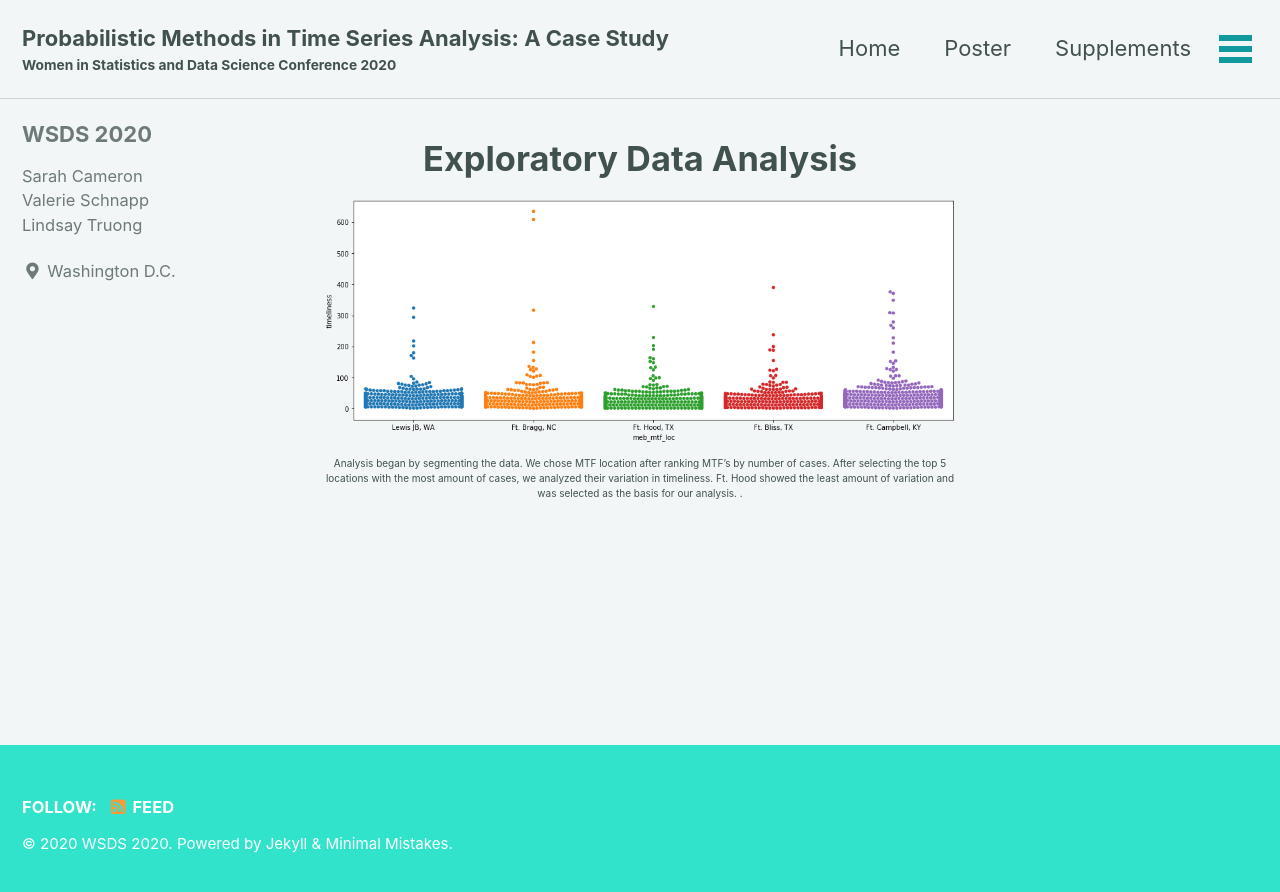
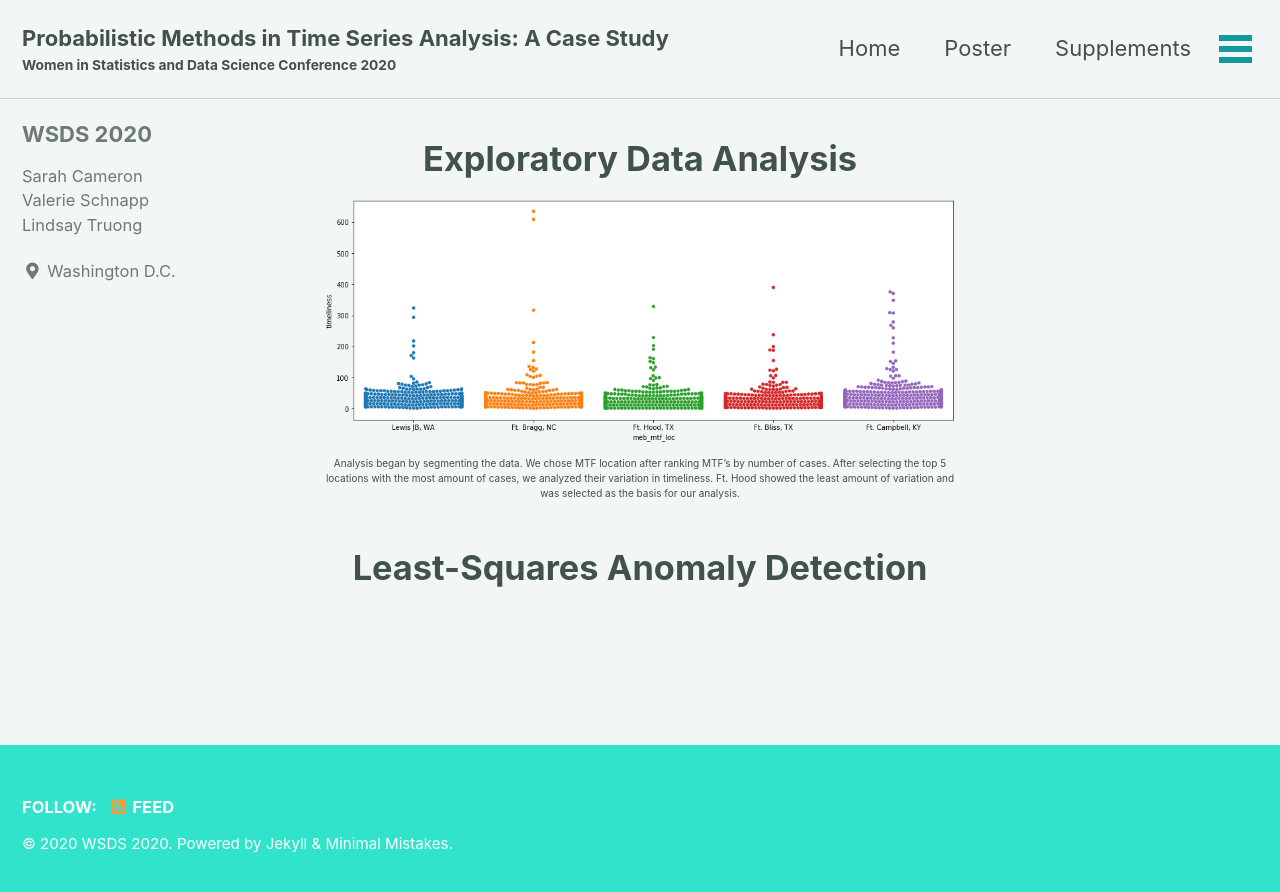
Before and after one commit to lindsaytruong/lindsaytruong.github.io, a Jekyll site: the page built from _pages/poster_supplements.html, in a window 1280 px wide. Shown: the top 892 px of the page. Built offline with Jekyll 4.4.1, drawn with Linux system fonts in a browser that asks for light colours; cached includes are drawn as plain includes.

Commit message:
least squares

```diff
--- a/_pages/poster_supplements.html
+++ b/_pages/poster_supplements.html
@@ -8,6 +8,6 @@ permalink: /supplements/
   </style>
 <h1>Exploratory Data Analysis</h1>
 <img src="/eda1.png" alt="hi" class="inline"/>
-<p style="font-size:10px; text-align: center;">Analysis began by segmenting the data. We chose MTF location after ranking MTF’s by number of cases. After selecting the top 5 locations with the most amount of cases, we analyzed their variation in timeliness. Ft. Hood showed the least amount of variation and was selected as the basis for our analysis.
-    .</p>
+<p style="font-size:10px; text-align: center;">Analysis began by segmenting the data. We chose MTF location after ranking MTF’s by number of cases. After selecting the top 5 locations with the most amount of cases, we analyzed their variation in timeliness. Ft. Hood showed the least amount of variation and was selected as the basis for our analysis.</p>
 <br/>
+<h1>Least-Squares Anomaly Detection</h1>
```
